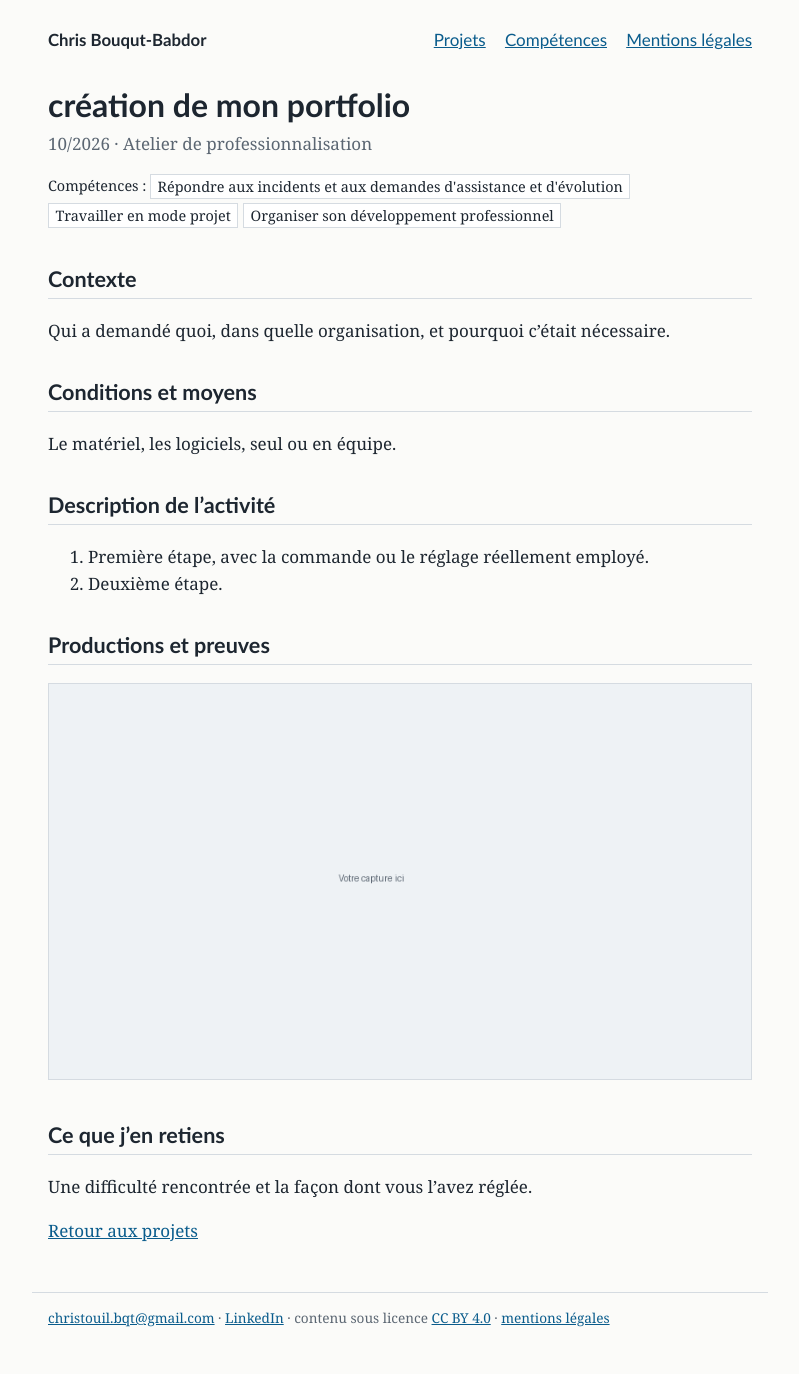
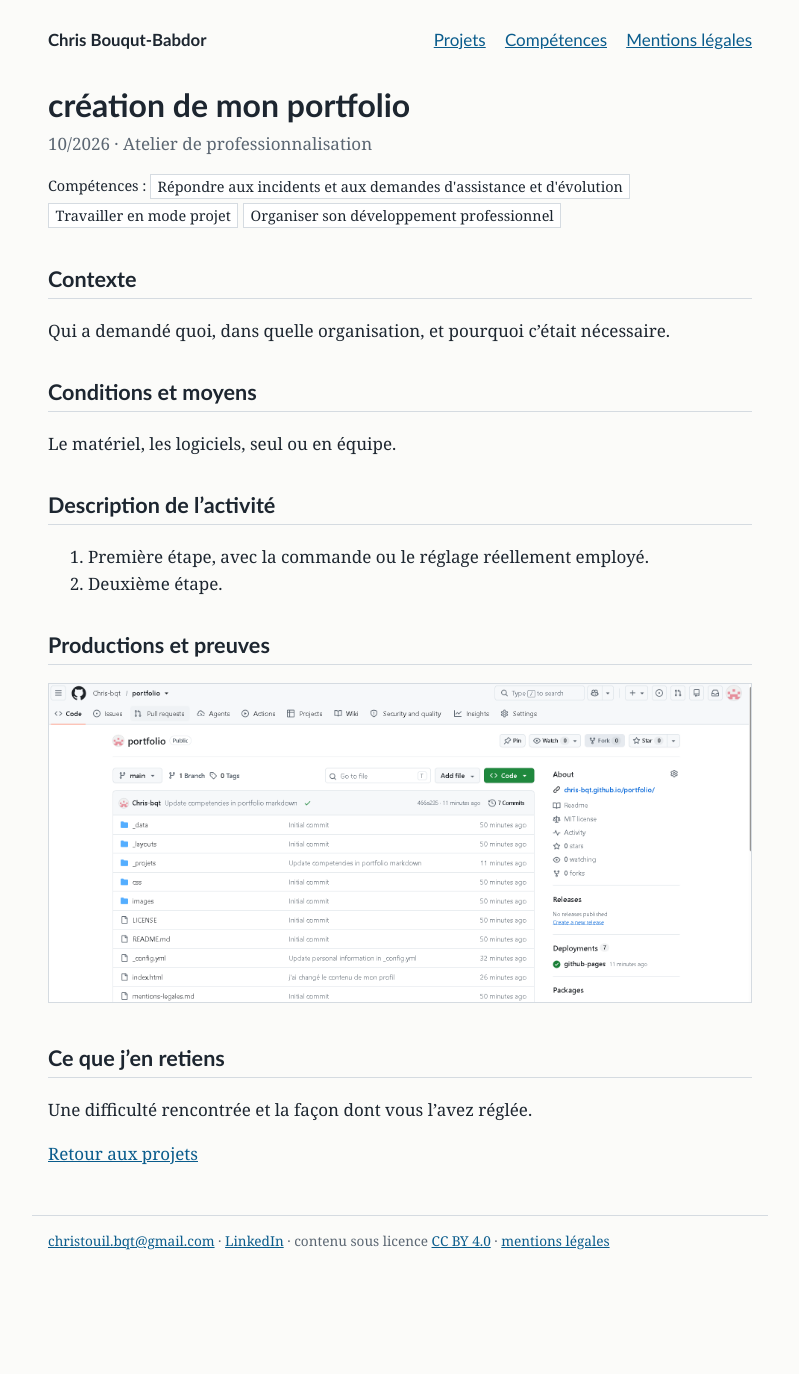
Before and after one commit to Chris-bqt/portfolio, a Jekyll site: the page built from _projets/2026-10-sauvegarde-portail.md, in a window 1280 px wide. Shown: the whole page, without its empty margins (240-1039 px from the left). Built offline with Jekyll 4.4.1, drawn with Linux system fonts in a browser that asks for light colours; after the commit the page ends 1297 px from its top, so only the background shows below that.

Commit message:
ajout d'une preuve

```diff
--- a/_projets/2026-10-sauvegarde-portail.md
+++ b/_projets/2026-10-sauvegarde-portail.md
@@ -21,7 +21,7 @@ Le matériel, les logiciels, seul ou en équipe.
 
 ## Productions et preuves
 
-![Ce que montre la capture]({{ "/images/exemple.png" | relative_url }})
+![Vous avez ici les dossiers que j'ai fait afin de créer mon portfolio]({{ "/images/preuve-portfolio.png" | relative_url }})
 
 ## Ce que j'en retiens
 
```
